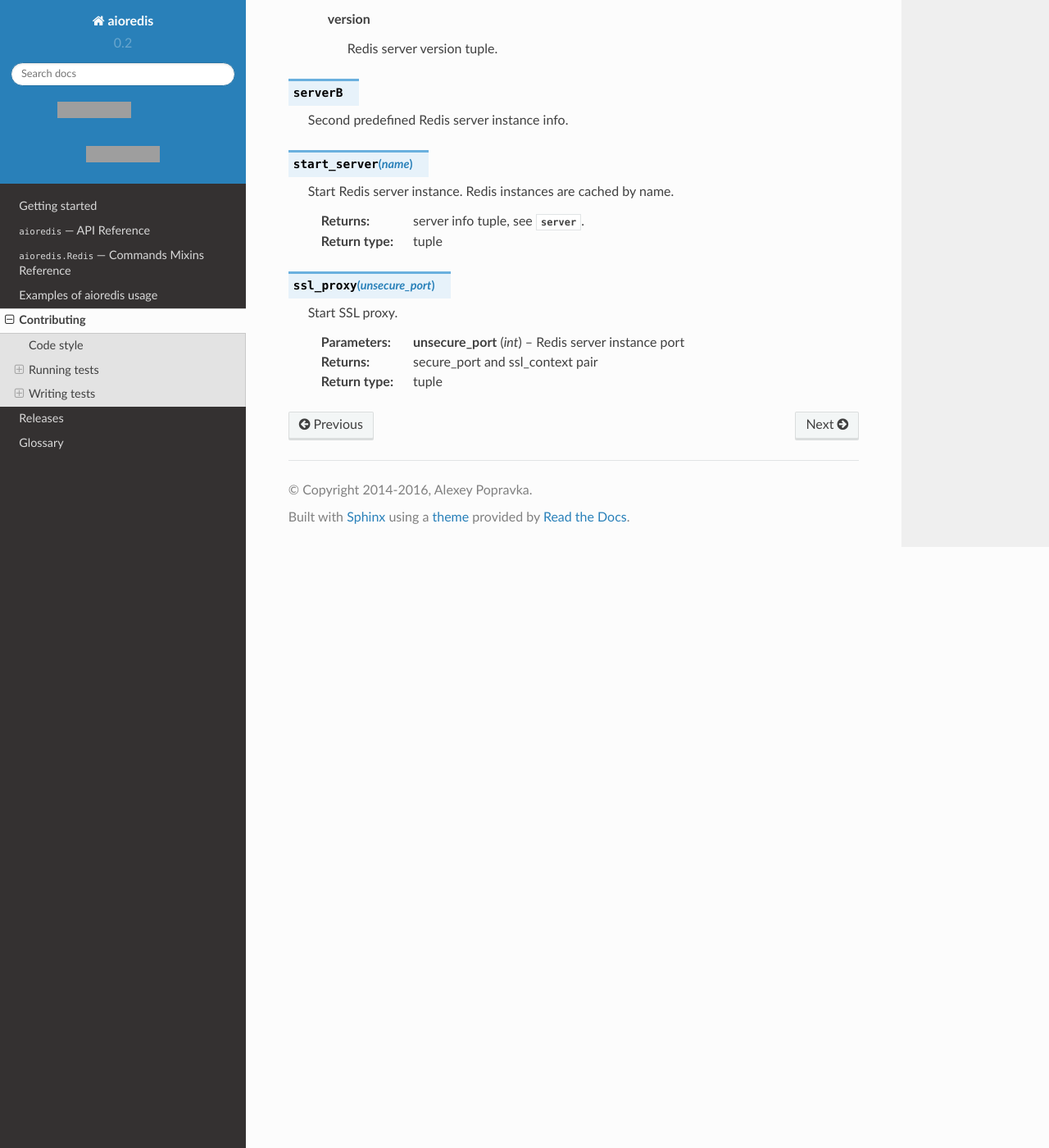
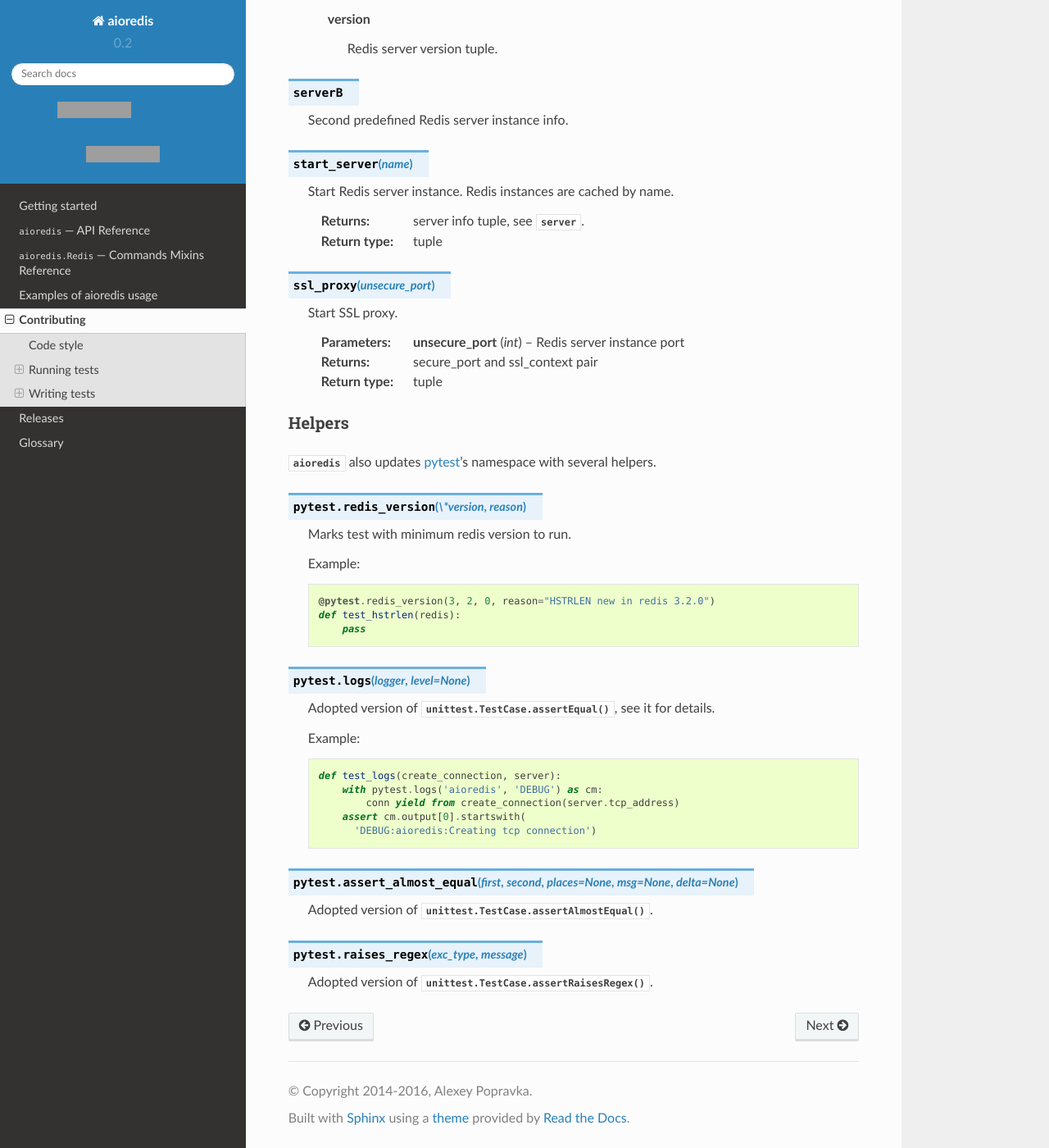
Before and after one commit to aio-libs-abandoned/aioredis-py, a Sphinx documentation site: the page built from docs/devel.rst, in a window 1280 px wide and 1400 px high, scrolled down 3551 px. Shown: the whole window at 82% size. Built offline with Sphinx 7.4.7 and the Read the Docs theme 2.0.0, drawn with Linux system fonts in a browser that asks for light colours; grey boxes are pictures that could not be loaded.

Commit message:
update devel.rst doc

```diff
--- a/docs/devel.rst
+++ b/docs/devel.rst
@@ -185,3 +185,48 @@ There is a number of fixtures that can be used to write tests:
    :param int unsecure_port: Redis server instance port
    :return: secure_port and ssl_context pair
    :rtype: tuple
+
+
+Helpers
+~~~~~~~
+
+:mod:`aioredis` also updates :term:`pytest`'s namespace with several helpers.
+
+.. function:: pytest.redis_version(\*version, reason)
+
+   Marks test with minimum redis version to run.
+
+   Example:
+
+   .. code-block:: python
+
+      @pytest.redis_version(3, 2, 0, reason="HSTRLEN new in redis 3.2.0")
+      def test_hstrlen(redis):
+          pass
+
+
+.. function:: pytest.logs(logger, level=None)
+
+   Adopted version of :meth:`unittest.TestCase.assertEqual`,
+   see it for details.
+
+   Example:
+
+   .. code-block:: python
+
+      def test_logs(create_connection, server):
+          with pytest.logs('aioredis', 'DEBUG') as cm:
+              conn yield from create_connection(server.tcp_address)
+          assert cm.output[0].startswith(
+            'DEBUG:aioredis:Creating tcp connection')
+
+
+.. function:: pytest.assert_almost_equal(first, second, places=None, \
+                                         msg=None, delta=None)
+
+   Adopted version of :meth:`unittest.TestCase.assertAlmostEqual`.
+
+
+.. function:: pytest.raises_regex(exc_type, message)
+
+   Adopted version of :meth:`unittest.TestCase.assertRaisesRegex`.
```
